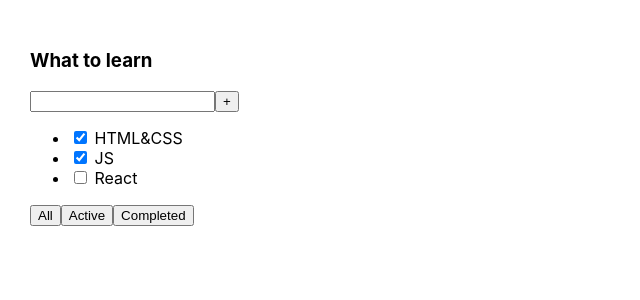
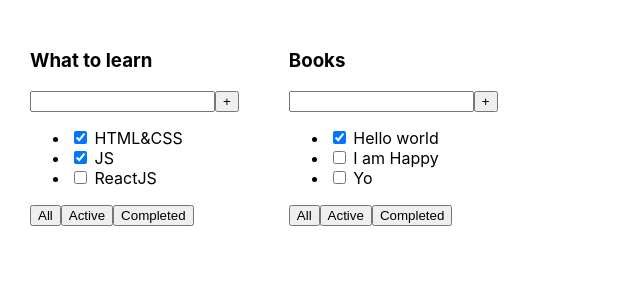
Before and after one commit to andrew-matt/tl-study, a React (Create React App) app: page / in a window 1280 px wide. Shown: the top 300 px of the page, without its empty margins (0-640 px from the left). Built offline with nearby package versions, Linux system fonts and the light colour scheme.

Commit message:
add Todolist

```diff
--- a/src/App.tsx
+++ b/src/App.tsx
@@ -1,26 +1,25 @@
 import React from 'react';
 import './App.css';
+import {Todolist} from "./Todolist";
+
 
 function App() {
+
+    const tasks1 = [
+        {id: 1, title: "HTML&CSS", isDone: true},
+        {id: 2, title: "JS", isDone: true},
+        {id: 3, title: "ReactJS", isDone: false}
+    ]
+    const tasks2 = [
+        {id: 1, title: "Hello world", isDone: true},
+        {id: 2, title: "I am Happy", isDone: false},
+        {id: 3, title: "Yo", isDone: false}
+    ]
+
     return (
         <div className="App">
-            <div>
-                <h3>What to learn</h3>
-                <div>
-                    <input/>
-                    <button>+</button>
-                </div>
-                <ul>
-                    <li><input type="checkbox" checked={true}/> <span>HTML&CSS</span></li>
-                    <li><input type="checkbox" checked={true}/> <span>JS</span></li>
-                    <li><input type="checkbox" checked={false}/> <span>React</span></li>
-                </ul>
-                <div>
-                    <button>All</button>
-                    <button>Active</button>
-                    <button>Completed</button>
-                </div>
-            </div>
+            <Todolist title={"What to learn"} tasks={tasks1}/>
+            <Todolist title={"Books"} tasks={tasks2}/>
         </div>
     );
 }
--- /dev/null
+++ b/src/Todolist.tsx
@@ -0,0 +1,34 @@
+import React from "react";
+
+type TaskType = {
+    id: number
+    title: string
+    isDone: boolean
+}
+
+type TodolistPropsType = {
+    title: string
+    tasks: Array<TaskType>
+}
+
+export function Todolist(props: TodolistPropsType) {
+    return (
+        <div>
+        <h3>{props.title}</h3>
+            <div>
+                <input/>
+                <button>+</button>
+            </div>
+            <ul>
+                <li><input type="checkbox" checked={props.tasks[0].isDone}/> <span>{props.tasks[0].title}</span></li>
+                <li><input type="checkbox" checked={props.tasks[1].isDone}/> <span>{props.tasks[1].title}</span></li>
+                <li><input type="checkbox" checked={props.tasks[2].isDone}/> <span>{props.tasks[2].title}</span></li>
+            </ul>
+            <div>
+                <button>All</button>
+                <button>Active</button>
+                <button>Completed</button>
+            </div>
+        </div>
+    )
+}
```
